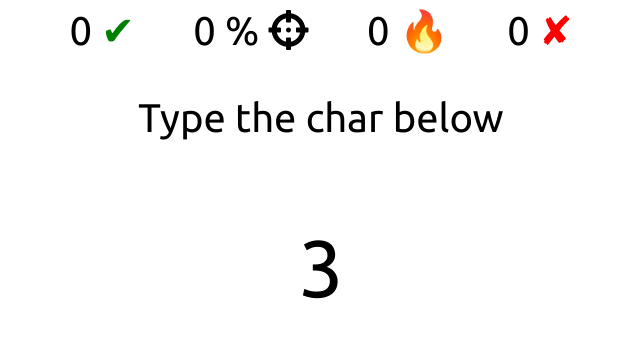
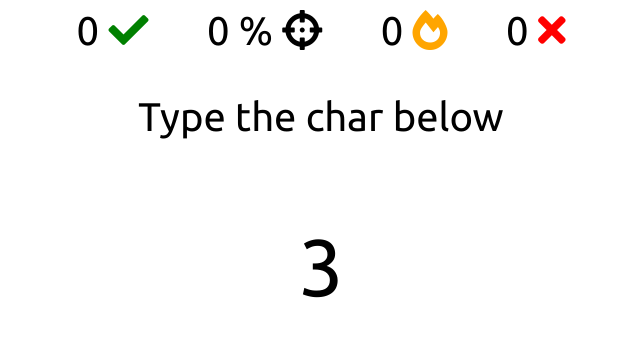
Before and after one commit to imambungo/RandType, a website built with Parcel: page src/index.html in a window 1280 px wide. Shown: the whole page, without its empty margins (319-959 px from the left). Built offline with nearby package versions, Linux system fonts and the light colour scheme.

Commit message:
Use fa icons instead of emoticons

```diff
--- a/src/index.css
+++ b/src/index.css
@@ -1,5 +1,10 @@
 @import "typeface-ubuntu";
 @import "@fortawesome/fontawesome-free/css/all.css";
+
+body {
+  font-family: "Ubuntu", sans-serif;
+  font-size: 5vh;
+}
 
 .center {
   text-align: center;
@@ -13,9 +18,8 @@
   color: green;
 }
 
-body {
-  font-family: "Ubuntu", sans-serif;
-  font-size: 5vh;
+.orange {
+  color: orange;
 }
 
 #randomChar {
--- a/src/index.html
+++ b/src/index.html
@@ -10,24 +10,24 @@
     <header>
       <span title="Correct keystrokes">
         <span id="correctKeystrokes">0</span>
-        <span class="green">✔</span>
+        <i class="fas fa-check green"></i>
       </span>
       &emsp;
       <!-- Source: https://id.wikihow.com/Menyisipkan-Spasi-Dalam-HTML -->
       <span title="Accuracy">
         <span id="accuracy">0</span>
-        %
-        <i class="fa fa-crosshairs" aria-hidden="true"></i>
+        <span>%</span>
+        <i class="fas fa-crosshairs"></i>
       </span>
       &emsp;
       <span title="Highest combo">
         <span id="highestCombo">0</span>
-        🔥
+        <i class="fas fa-fire-alt orange"></i>
       </span>
       &emsp;
       <span title="Wrong keystrokes">
         <span id="wrongKeystrokes">0</span>
-        <span class="red">✘</span>
+        <i class="fas fa-times red"></i>
       </span>
     </header>
     <main>
@@ -38,6 +38,6 @@
         <span id="lastWrongChar"></span>
       </p>
     </main>
+    <script type="text/javascript" src="index.js"></script>
   </body>
-  <script type="text/javascript" src="index.js"></script>
 </html>
```
